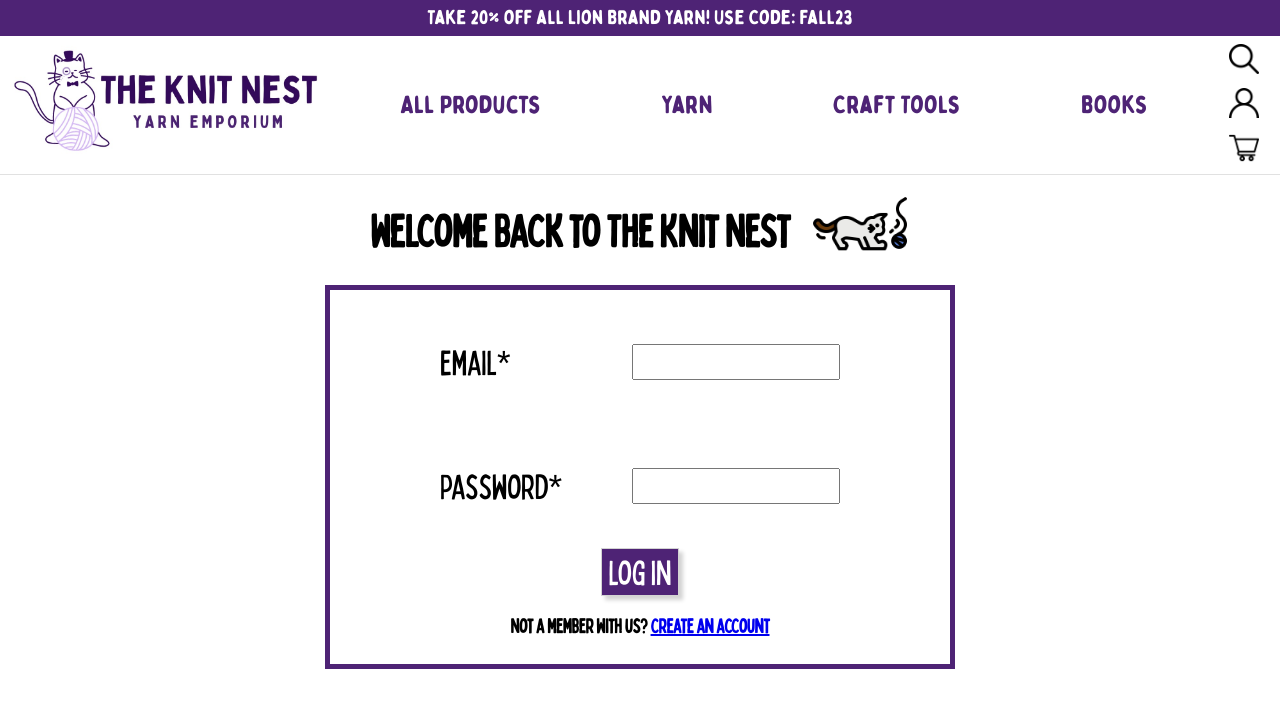
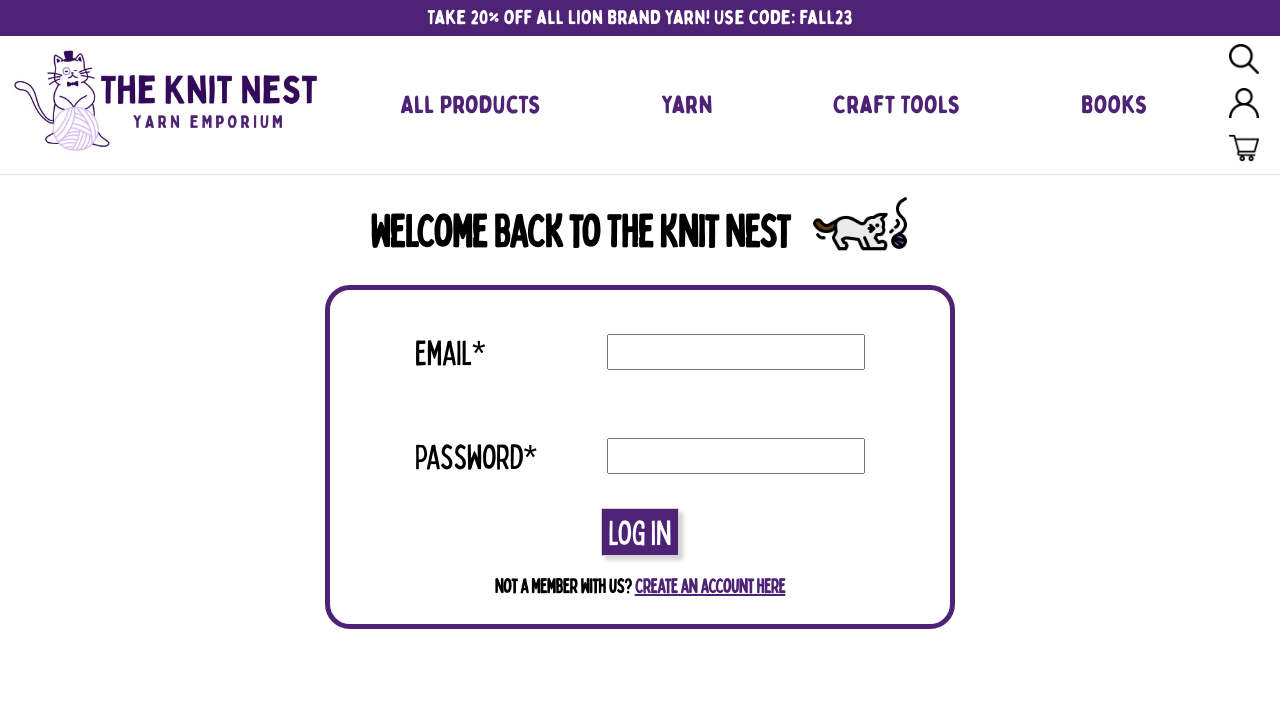
Before and after one commit to hvohr/the-knit-nest, a React (Create React App) app: page /login in a window 1280 px wide. Shown: the top 708 px of the page. Built offline with nearby package versions, Linux system fonts and the light colour scheme.

Commit message:
feat: fix create account page and styling for account page

```diff
--- a/src/components/apiCalls.js
+++ b/src/components/apiCalls.js
@@ -16,4 +16,13 @@ const getAllProducts = async () => {
   return data
 }
 
+const getAllUsers = async () => {
+  const response = await fetch('http://localhost:3001/api/v1/users')
+  if (!response.ok) {
+    throw new Error(response.status)
+  }
+  const data = await response.json()
+  return data
+}
+
 export { getAllProducts, getSpecificProduct }
--- a/src/pages/AccountInfo.js
+++ b/src/pages/AccountInfo.js
@@ -1,11 +1,11 @@
 import { Link } from 'react-router-dom'
 
 function AccountInfo() {
-
   return (
-    <section>
+    <section className='account-info-container'>
       <h1>Welcome User!</h1>
-      <h2><Link to='/login'>Login</Link> to view account information or <Link to='/createaccount'>create an account</Link> with us if you are new to the Knit Nest!</h2>
+      <img className='login-kitten' src={require('../components/images/cat-with-ball-of-yarn-by-Vexels.png')}/>
+      <h2><Link className='login-link' to='/login'>Login</Link> to view account information or <Link className='create-account-link' to='/createaccount'>create an account</Link> with us if you are new to the Knit Nest!</h2>
     </section>
   )
 }
--- a/src/pages/Cart.js
+++ b/src/pages/Cart.js
@@ -11,7 +11,7 @@ function Cart(props) {
   return (
     <section className='big-cart-container'>
       <h1 className='cart-title'>Shopping Cart</h1>
-      {!props.loggedIn && <h1 className='cart-login-warning'>Login <Link className='login-link' to='/login'>here</Link> or <Link className='login-link' to='/createaccount'>create an account</Link> to save your cart!</h1>}
+      {!props.loggedIn && <h1 className='cart-login-warning'>Login <Link className='login-link' to='/login'>here</Link> or <Link className='create-account-link' to='/createaccount'>create an account</Link> to save your cart!</h1>}
       <section className='small-cart-container'>
         <section className='cart-items-container'>
           <h1>Items</h1>
--- a/src/pages/CreateAccount.js
+++ b/src/pages/CreateAccount.js
@@ -1,7 +1,28 @@
 
 function CreateAccount() {
   return (
-    <h1>Create an Account</h1>
+    <section className='login-container'>
+      <div className='login-top'>
+        <h1 className='login-welcome'>Welcome to The Knit Nest<img className='login-kitten' src={require('../components/images/yarn-ball.png')} /></h1>
+      </div>
+      <form>
+      <div className='email-container'>
+          <label>Name<span className='required'>*</span></label>
+          <input type='email' name='login-email' className='login-email' />
+        </div>
+        <div className='email-container'>
+          <label>Email<span className='required'>*</span></label>
+          <input type='email' name='login-password' className='login-email' />
+        </div>
+        <div className='email-container'>
+          <label>Password<span className='required'>*</span></label>
+          <input type='email' name='login-password' className='login-email' />
+        </div>
+        <div>
+          <button className='login-submit'>Create Account</button>
+        </div>
+      </form>
+    </section>
   )
 }
 
--- a/src/pages/Login.js
+++ b/src/pages/Login.js
@@ -17,7 +17,7 @@ function Login() {
         </div>
         <div>
           <button className='login-submit'>Log in</button>
-          <h2 className='login-create'>Not a member with us? <Link to='/createaccount'>Create an account</Link></h2>
+          <h2 className='login-create'>Not a member with us? <Link className='create-account-link' to='/createaccount'>Create an account here</Link></h2>
         </div>
       </form>
     </section>
--- a/src/pages/pages.css
+++ b/src/pages/pages.css
@@ -185,17 +185,40 @@ form {
   border: 5px solid #4e2375;
   padding: 10px;
   width: 600px;
+  border-radius: 25px;
   display: flex;
   flex-direction: column;
   align-items: center;
+}
+
+.account-info-container {
+  font-family: 'Bobby Jones Condensed';
+  font-size: 25px;
+  margin-top: 50px;
+}
+
+p.first {
+  margin-top: 0px;
 }
 
 .required {
   font-family:'Franklin Gothic Medium', 'Arial Narrow', Arial, sans-serif
 }
 
-input {
-  width: 200px;
+.create-account-link,
+.login-link {
+  color: #4e2375;
+}
+
+input[type="email"] {
+  width: 250px;
+  font-size: 25px;
+  height: 30px;
+}
+
+input[type="text"] {
+  width: 150px;
+  margin-left: 10px;
   font-size: 25px;
   height: 30px;
 }
@@ -221,15 +244,19 @@ input {
   font-family: 'Bobby Jones Condensed';
 }
 
+.first {
+  font-size: 20px;
+}
+
 .email-container,
 .password-container {
-  width: 400px;
+  width: 450px;
   display: flex;
   align-items: center;
   font-family: 'Bobby Jones Condensed';
   font-size: 35px;
   justify-content: space-between;
-  margin: 40px;
+  margin: 30px;
 }
 
 .login-top {
```
Also changed, not shown: 1 other file (tests, documents, lock files or other folders).
